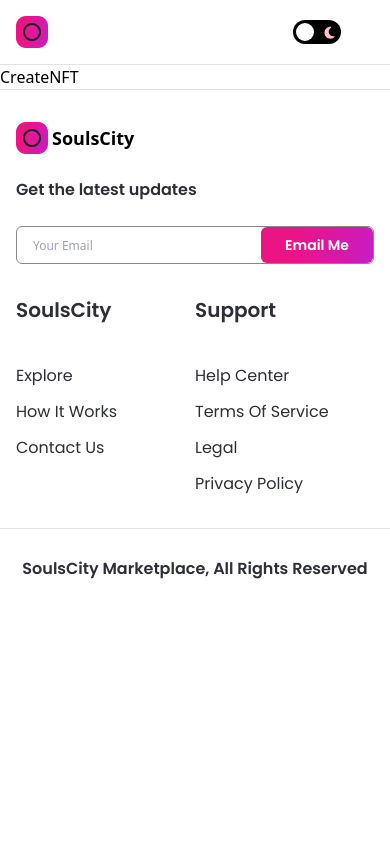
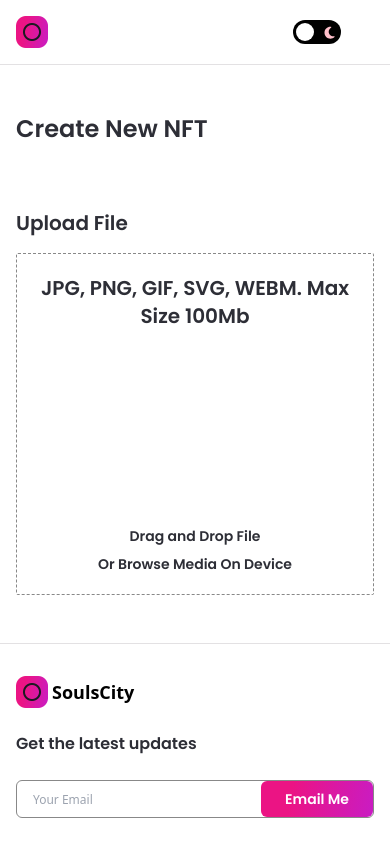
Before and after one commit to michaelmburu/nft-marketplace-tailwind-hardhart-ether-ipfs-next-js, a Next.js app: page /create-nft in a window 390 px wide. Shown: the top 844 px of the page. Built offline with nearby package versions, Linux system fonts and the light colour scheme.

Commit message:
- Added  create-nft page

```diff
--- a/components/NFTCard.jsx
+++ b/components/NFTCard.jsx
@@ -3,7 +3,7 @@
 import images from '../assets'
 const NFTCard = ({ nft }) => {
   return (
-    <Link href={{ pathname: '/nft-details', query: { nft } }}>
+    <Link href={{ pathname: '/nft-details', query: nft }}>
       <div className='flex-1 min-w-215 max-w-max xs:max-w-none sm:w-full sm:min-w-155 minmd:min-w-256 minlg:min-w-327 dark:bg-nft-black-3 bg-white rounded-2xl p-4 m-4 minlg:m-8 sm:my-2 sm:mx-2 cursor-pointer shadow-md'>
         <div className='relative w-full h-52 sm:h-36 xs:h-56 mind:h-60 minlg:h-300 rounded-2xl overflow-hidden'>
           <Image
@@ -34,5 +34,4 @@
     </Link>
   )
 }
-
 export default NFTCard
--- a/package.json
+++ b/package.json
@@ -20,6 +20,7 @@
     "next-themes": "^0.2.1",
     "react": "18.2.0",
     "react-dom": "18.2.0",
+    "react-dropzone": "^14.2.3",
     "web3modal": "^1.9.12"
   },
   "devDependencies": {
--- a/pages/create-nft.js
+++ b/pages/create-nft.js
@@ -1,7 +1,88 @@
-import React from 'react'
+import { useTheme } from 'next-themes'
+import { useRouter } from 'next/router'
+import { useCallback, useContext, useMemo, useState } from 'react'
+import { useDropzone } from 'react-dropzone'
+import { Button } from '../components'
+import images from '../assets'
+import Image from 'next/image'
+const CreateNFT = () => {
+  const { theme } = useTheme()
+  const [fileUrl, setFileUrl] = useState(null)
 
-const CreateNFT = () => {
-  return <div>CreateNFT</div>
+  const onDrop = useCallback(() => {
+    //upload image to the ipfs
+  }, [])
+
+  const {
+    getRootProps,
+    getInputProps,
+    isDragActive,
+    isDragAccept,
+    isDragReject,
+  } = useDropzone({ onDrop: onDrop, accept: 'image/*', maxSize: 5000000 })
+
+  const fileStyle = useMemo(
+    () =>
+      `dark:bg-nft-black-1 bg-white border dark:border-white border-nft-gray-2 flex flex-col items-center p-5 rounded-sm border-dashed
+
+    ${isDragActive && 'border-file-active'}
+
+    ${isDragAccept && 'border-file-accept'}
+
+    ${isDragReject && 'border-file-reject'}
+    `,
+    []
+  )
+
+  return (
+    <div className='flex justify-center sm:px-4 p-12'>
+      <div className='w-3/5 md:w-full '>
+        {' '}
+        <h1 className='font-poppins dark:text-white text-nft-black-1 text-2xl minlg:text-4xl font-semibold ml-4 xs:ml-0'>
+          Create New NFT
+        </h1>
+        <div className='mt-16'>
+          <p className='font-poppins dark:text-white text-nft-black-1 font-semibold text-xl'>
+            Upload File
+          </p>
+          <div className='mt-4'>
+            <div {...getRootProps()} className={fileStyle}>
+              <input {...getInputProps()} />
+              <div className='flexCenter flex-col text-center'>
+                {' '}
+                <p className='font-poppins dark:text-white text-nft-black-1 font-semibold text-xl'>
+                  JPG, PNG, GIF, SVG, WEBM. Max Size 100Mb
+                </p>
+                <div className='my-12 w-full flex justify-center'>
+                  <Image
+                    src={images.upload}
+                    width={100}
+                    height={100}
+                    objectFit='contain'
+                    alt='file upload'
+                    className={theme === 'light' && 'filter invert'}
+                  />
+                </div>
+                <p className='font-poppins dark:text-white text-nft-black-1 font-semibold text-sm'>
+                  Drag and Drop File
+                </p>
+                <p className='font-poppins dark:text-white text-nft-black-1 font-semibold text-sm mt-2'>
+                  Or Browse Media On Device
+                </p>
+              </div>
+            </div>
+            {fileUrl && (
+              <aside>
+                <div>
+                  <img src={fileUrl} alt='asset_file' />
+                </div>
+              </aside>
+            )}
+          </div>
+        </div>
+      </div>
+    </div>
+  )
 }
 
 export default CreateNFT
```
Also changed, not shown: 1 other file (tests, documents, lock files or other folders).
